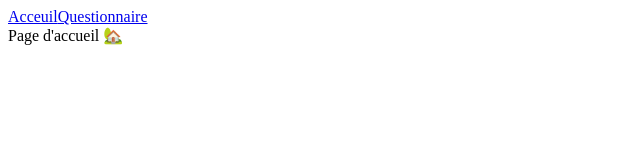
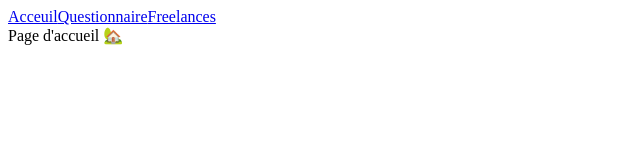
Before and after one commit to luljn/shiny-agency, a React (Create React App) app: page / in a window 1280 px wide. Shown: the top 160 px of the page, without its empty margins (0-640 px from the left). Built offline with nearby package versions, Linux system fonts and the light colour scheme.

Commit message:
Link to the Freelances page added to the navbar in the header

```diff
--- a/src/components/Header/index.jsx
+++ b/src/components/Header/index.jsx
@@ -6,6 +6,7 @@ function Header() {
         <nav>
             <Link to="/">Acceuil</Link>
             <Link to="/survey/42">Questionnaire</Link>
+            <Link to="/freelances">Freelances</Link>
         </nav>
     )
 }
```
